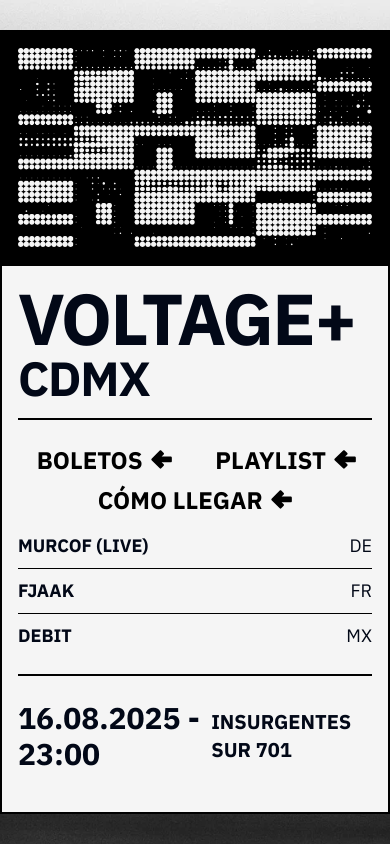
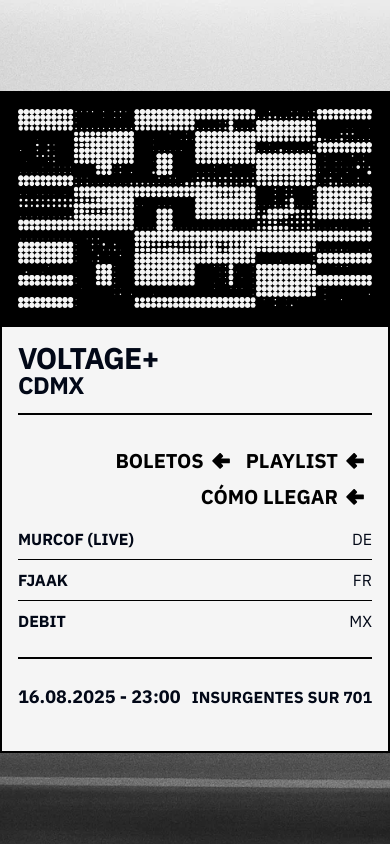
Before and after one commit to JaimeOrtegaxyz/voltageplusfest, a React (Vite) app: page / in a window 390 px wide. Built offline with nearby package versions, Linux system fonts and the light colour scheme.

Commit message:
Update Poster.tsx

```diff
--- a/src/components/Poster.tsx
+++ b/src/components/Poster.tsx
@@ -19,7 +19,7 @@ const Poster: React.FC = () => {
 
   return (
     <div
-      className="fixed inset-0 w-screen h-screen flex justify-center items-center bg-[#f5f5f5] bg-cover bg-center bg-no-repeat overflow-x-hidden overflow-y-auto"
+      className="fixed inset-0 w-screen h-screen flex justify-center items-center bg-[#f5f5f5] bg-cover bg-center bg-no-repeat overflow-hidden lg:overflow-hidden overflow-y-auto"
       style={{
         backgroundImage: bgImage ? `url('${bgImage}')` : undefined
       }}
@@ -47,13 +47,13 @@ const Poster: React.FC = () => {
         {/* New minimalist design content */}
         <div>
           {/* VOLTAGE CDMX Header - align padding with content below */}
-          <div className="px-4 py-4 md:px-8 md:py-8 mb-0">
-            <h1 className="text-7xl sm:text-8xl md:text-9xl lg:text-[10rem] font-bold tracking-tight leading-none w-full">VOLTAGE+</h1>
-            <h2 className="text-5xl sm:text-6xl md:text-7xl lg:text-[7rem] font-bold tracking-tight leading-none w-full">CDMX</h2>
+          <div className="px-4 py-4 md:px-8 md:py-8 lg:px-12 lg:py-8 mb-0">
+            <h1 className="text-3xl sm:text-5xl md:text-7xl lg:text-8xl xl:text-9xl lg:text-[10rem] font-bold tracking-tight leading-none w-full">VOLTAGE+</h1>
+            <h2 className="text-2xl sm:text-4xl md:text-5xl lg:text-6xl xl:text-7xl lg:text-[7rem] font-bold tracking-tight leading-none w-full">CDMX</h2>
           </div>
 
           {/* Rest of content with normal padding */}
-          <div className="px-4 pb-4 md:px-8 md:pb-8">
+          <div className="px-4 pb-4 md:px-8 md:pb-8 lg:px-12 lg:pb-8">
             <Separator className="h-[2px] bg-black mb-6" />
 
             {/* Electronic music night */}
@@ -61,45 +61,45 @@ const Poster: React.FC = () => {
               <div className="space-y-2 md:order-1 order-2">
                 {/* Artist lineup */}
                 <div className="flex justify-between">
-                  <span className="font-bold text-lg md:text-xl">MURCOF (LIVE)</span>
-                  <span className="text-lg md:text-xl">DE</span>
+                  <span className="font-bold text-base sm:text-lg md:text-xl">MURCOF (LIVE)</span>
+                  <span className="text-base sm:text-lg md:text-xl">DE</span>
                 </div>
                 <Separator className="h-[1px] bg-black" />
                 <div className="flex justify-between">
-                  <span className="font-bold text-lg md:text-xl">FJAAK</span>
-                  <span className="text-lg md:text-xl">FR</span>
+                  <span className="font-bold text-base sm:text-lg md:text-xl">FJAAK</span>
+                  <span className="text-base sm:text-lg md:text-xl">FR</span>
                 </div>
                 <Separator className="h-[1px] bg-black" />
                 <div className="flex justify-between">
-                  <span className="font-bold text-lg md:text-xl">DEBIT</span>
-                  <span className="text-lg md:text-xl">MX</span>
+                  <span className="font-bold text-base sm:text-lg md:text-xl">DEBIT</span>
+                  <span className="text-base sm:text-lg md:text-xl">MX</span>
                 </div>
               </div>
-              <div className="md:order-2 order-1">
-                {/* Mobile grid for action buttons */}
-                <div className="grid grid-cols-2 gap-2 md:flex md:flex-col md:text-right md:space-y-2">
-                  <div className="group flex items-center justify-center text-2xl md:text-4xl font-bold transition-all duration-500 cursor-pointer px-2 rounded hover:bg-black">
-                    <span className="transition-colors duration-500 group-hover:text-[#f5f5f5] text-black">BOLETOS</span>
+              <div className="md:order-2 order-1 text-right space-y-2">
+                {['BOLETOS', 'PLAYLIST', 'CÓMO LLEGAR'].map((label, idx) => (
+                  <div
+                    key={label}
+                    className="group inline-flex items-center text-xl sm:text-2xl md:text-3xl lg:text-4xl font-bold transition-all duration-500 cursor-pointer px-2 rounded hover:bg-black"
+                  >
+                    <span
+                      className="transition-colors duration-500 group-hover:text-[#f5f5f5] text-black"
+                    >
+                      {label}
+                    </span>
                     <span className="relative ml-2 h-[0.9em] w-[0.9em] inline-block">
-                      <img src="/left_arrow_black.svg" alt="arrow" className="absolute inset-0 h-full w-full transition-opacity duration-500 opacity-100 group-hover:opacity-0 pointer-events-none" />
-                      <img src="/left_arrow_f5f5f5.svg" alt="arrow hover" className="absolute inset-0 h-full w-full transition-opacity duration-500 opacity-0 group-hover:opacity-100 pointer-events-none" />
+                      <img
+                        src="/left_arrow_black.svg"
+                        alt="arrow"
+                        className="absolute inset-0 h-full w-full transition-opacity duration-500 opacity-100 group-hover:opacity-0 pointer-events-none"
+                      />
+                      <img
+                        src="/left_arrow_f5f5f5.svg"
+                        alt="arrow hover"
+                        className="absolute inset-0 h-full w-full transition-opacity duration-500 opacity-0 group-hover:opacity-100 pointer-events-none"
+                      />
                     </span>
                   </div>
-                  <div className="group flex items-center justify-center text-2xl md:text-4xl font-bold transition-all duration-500 cursor-pointer px-2 rounded hover:bg-black">
-                    <span className="transition-colors duration-500 group-hover:text-[#f5f5f5] text-black">PLAYLIST</span>
-                    <span className="relative ml-2 h-[0.9em] w-[0.9em] inline-block">
-                      <img src="/left_arrow_black.svg" alt="arrow" className="absolute inset-0 h-full w-full transition-opacity duration-500 opacity-100 group-hover:opacity-0 pointer-events-none" />
-                      <img src="/left_arrow_f5f5f5.svg" alt="arrow hover" className="absolute inset-0 h-full w-full transition-opacity duration-500 opacity-0 group-hover:opacity-100 pointer-events-none" />
-                    </span>
-                  </div>
-                  <div className="group flex items-center justify-center col-span-2 text-2xl md:text-4xl font-bold transition-all duration-500 cursor-pointer px-2 rounded hover:bg-black">
-                    <span className="transition-colors duration-500 group-hover:text-[#f5f5f5] text-black">CÓMO LLEGAR</span>
-                    <span className="relative ml-2 h-[0.9em] w-[0.9em] inline-block">
-                      <img src="/left_arrow_black.svg" alt="arrow" className="absolute inset-0 h-full w-full transition-opacity duration-500 opacity-100 group-hover:opacity-0 pointer-events-none" />
-                      <img src="/left_arrow_f5f5f5.svg" alt="arrow hover" className="absolute inset-0 h-full w-full transition-opacity duration-500 opacity-0 group-hover:opacity-100 pointer-events-none" />
-                    </span>
-                  </div>
-                </div>
+                ))}
               </div>
             </div>
 
@@ -107,8 +107,8 @@ const Poster: React.FC = () => {
 
             {/* Time and venue */}
             <div className="flex justify-between items-center mb-6">
-              <div className="text-3xl md:text-3xl font-bold">16.08.2025 - 23:00</div>
-              <div className="text-xl md:text-3xl font-bold">INSURGENTES SUR 701</div>
+              <div className="text-lg sm:text-xl md:text-3xl font-bold">16.08.2025 - 23:00</div>
+              <div className="text-base sm:text-xl md:text-3xl font-bold">INSURGENTES SUR 701</div>
             </div>
           </div>
         </div>
```
